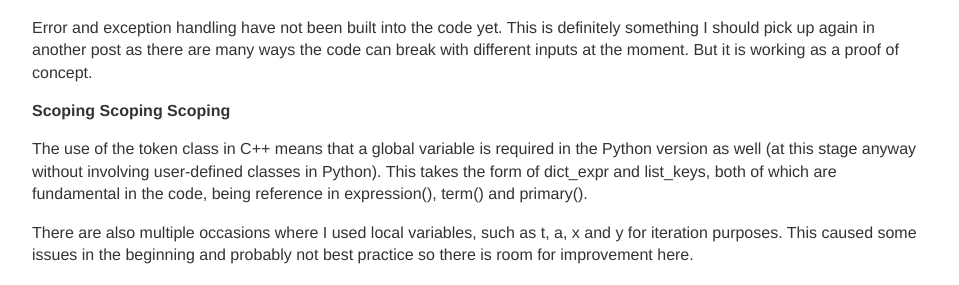
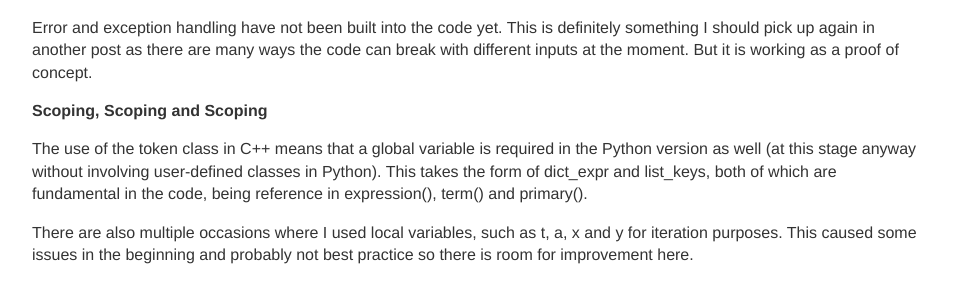
Before and after one commit to cchanzl/Lock-Screen, a Jekyll site: the page built from _posts/2020-05-29-Python-Calculator.md, in a window 1280 px wide. Shown: the part 598-883 px from the top of the page, without its empty margins (160-1119 px from the left). Built offline with Jekyll 4.4.1, drawn with Linux system fonts in a browser that asks for light colours.

Commit message:
Update 2020-05-29-Python-Calculator.md

```diff
--- a/_posts/2020-05-29-Python-Calculator.md
+++ b/_posts/2020-05-29-Python-Calculator.md
@@ -18,7 +18,7 @@ zip() is then used to create a dictionary of the inputs. This is the Python equi
 
 Error and exception handling have not been built into the code yet. This is definitely something I should pick up again in another post as there are many ways the code can break with different inputs at the moment. But it is working as a proof of concept.
 
-<b> Scoping Scoping Scoping </b>
+<b> Scoping, Scoping and Scoping </b>
 <br>
 
 The use of the token class in C++ means that a global variable is required in the Python version as well (at this stage anyway without involving user-defined classes in Python). This takes the form of dict_expr and list_keys, both of which are fundamental in the code, being reference in expression(), term() and primary().
```
